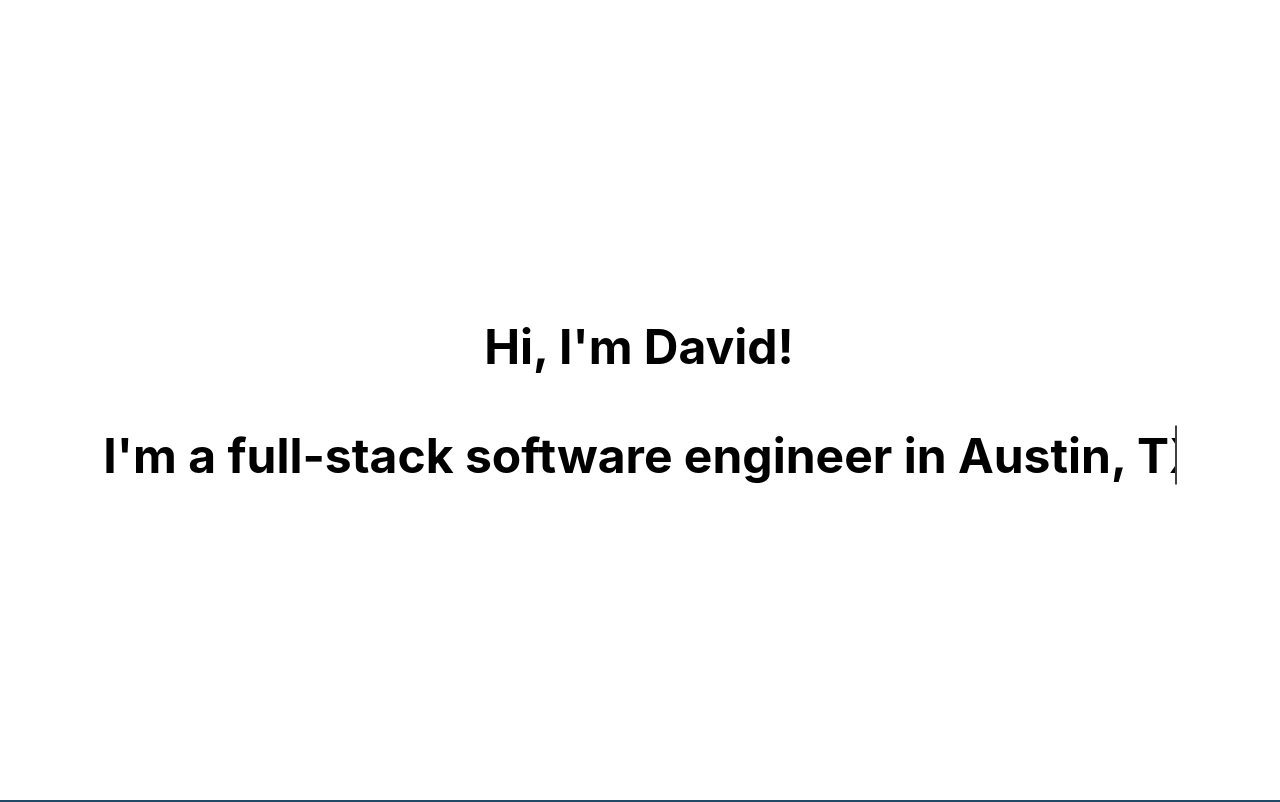
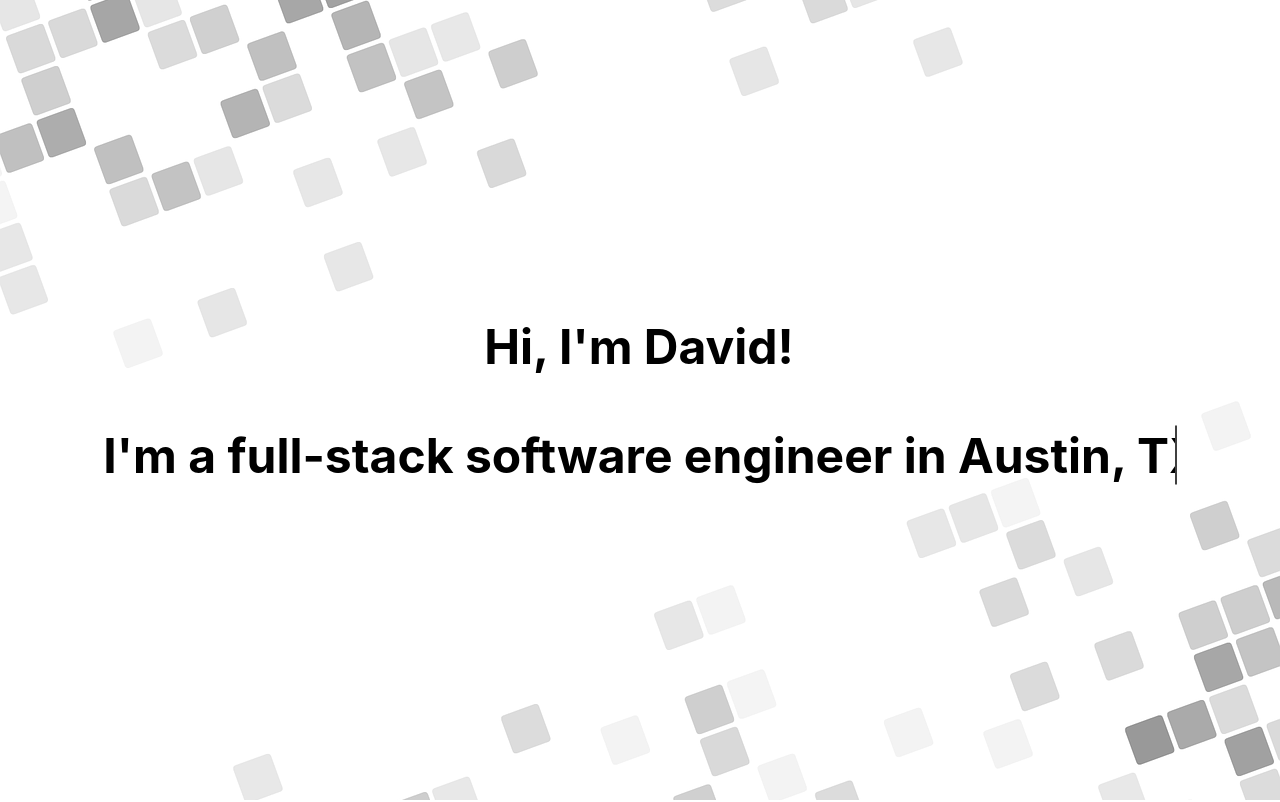
Before and after one commit to dpolcari18/personal-site, a React (Create React App) app: page / in a window 1280 px wide. Shown: the top 802 px of the page. Built offline with nearby package versions, Linux system fonts and the light colour scheme; no server answers.

Commit message:
reverted background changes

```diff
--- a/src/containers/Home.css
+++ b/src/containers/Home.css
@@ -5,7 +5,8 @@
 
 #home > div[id] {
     padding-top: 60px;
-    background: url('../images/background.png') no-repeat center center cover fixed;
+    background: url('../images/background.png') no-repeat center center fixed;
+    background-size: cover;
 }
 
 .page-view {
@@ -13,7 +14,7 @@
     flex-wrap: wrap;
     min-height: 100vh;
     height: fit-content;
-    /* margin: 20px 0 20px 0; */
+    margin: 20px 0 20px 0;
 }
 
 .vertical {
```
